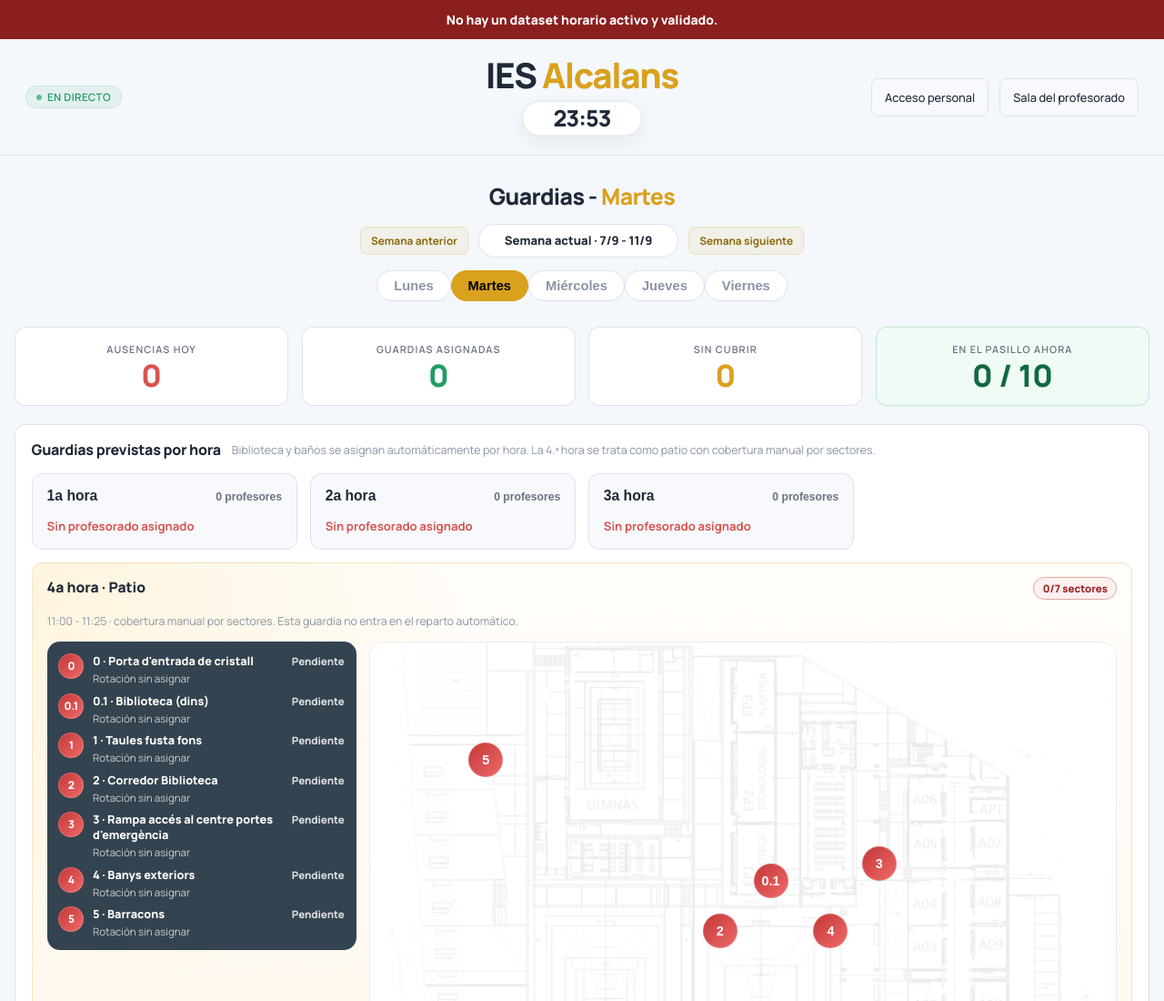
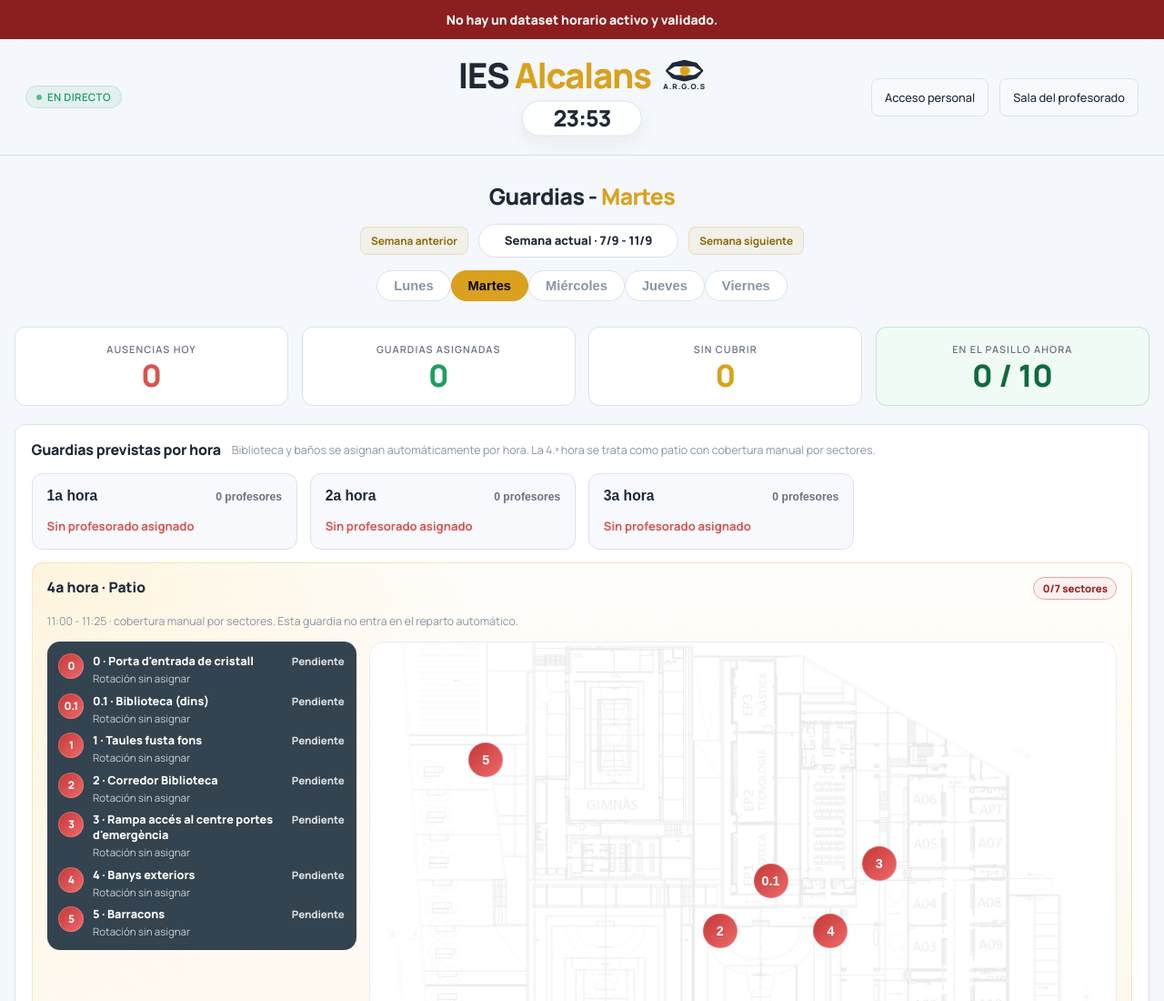
Before and after one commit to evilgreen94/horario-ies-alcalans, a website: page guardias.html in a window 1280 px wide. Shown: the top 1100 px of the page at 91% size. Drawn offline with Linux system fonts and the light colour scheme; no server answers.

Commit message:
feat: add ARGOS visual identity

```diff
--- a/css/guardias.css
+++ b/css/guardias.css
@@ -985,6 +985,12 @@
 }
 .logo { margin: 0; }
 .logo-link { display: flex; align-items: center; color: var(--text); text-decoration: none; }
+.identity-lockup {
+  display: flex;
+  align-items: center;
+  justify-content: center;
+  gap: .85rem;
+}
 .logo-title {
   font-family: var(--font-h);
   font-size: clamp(2rem, 3vw, 2.8rem);
@@ -993,6 +999,61 @@
   line-height: 1;
 }
 .logo-title-accent { color: var(--accent); }
+.argos-brand {
+  display: grid;
+  flex: 0 0 auto;
+  justify-items: center;
+  gap: .08rem;
+  color: var(--text);
+  line-height: 1;
+}
+.argos-eye {
+  position: relative;
+  display: block;
+  width: 42px;
+  height: 24px;
+  overflow: hidden;
+  background: var(--text);
+  clip-path: polygon(0 50%, 18% 14%, 50% 0, 82% 14%, 100% 50%, 82% 86%, 50% 100%, 18% 86%);
+}
+.argos-eye::before {
+  content: '';
+  position: absolute;
+  z-index: 1;
+  inset: 7px 3px;
+  background: var(--surface);
+  clip-path: polygon(0 50%, 22% 0, 78% 0, 100% 50%, 78% 100%, 22% 100%);
+}
+.argos-eye__pupil {
+  position: absolute;
+  z-index: 2;
+  left: 50%;
+  top: 50%;
+  width: 11px;
+  height: 11px;
+  border-radius: 50%;
+  background: var(--accent);
+  transform: translate(-50%, -50%);
+  animation: argos-pupil-watch 9s ease-in-out infinite;
+}
+.argos-wordmark {
+  font-family: var(--font-h);
+  font-size: .5rem;
+  font-weight: 800;
+  letter-spacing: .13em;
+  white-space: nowrap;
+}
+@keyframes argos-pupil-watch {
+  0%, 20%, 38%, 62%, 82%, 100% { transform: translate(-50%, -50%); }
+  29% { transform: translate(calc(-50% + 2px), calc(-50% + .5px)); }
+  72% { transform: translate(calc(-50% - 2px), calc(-50% - 1px)); }
+}
+@media (prefers-reduced-motion: reduce) {
+  .argos-eye__pupil {
+    animation: none;
+    transform: translate(-50%, -50%);
+  }
+}
 .pulse-badge { display: flex; align-items: center; gap: 6px; background: rgba(31,157,99,0.08); border: 1px solid rgba(31,157,99,0.14); color: var(--green); font-size: .72rem; font-weight: 600; padding: 4px 11px; border-radius: 20px; letter-spacing: .4px; text-transform: uppercase; }
 .pulse-dot { width: 6px; height: 6px; background: var(--green); border-radius: 50%; animation: blink 1.6s infinite; }
 @keyframes blink { 0%,100%{opacity:1} 50%{opacity:.2} }
@@ -3774,6 +3835,9 @@
   .header-center {
     gap: .45rem;
   }
+  .identity-lockup { gap: .65rem; }
+  .argos-eye { width: 38px; height: 22px; }
+  .argos-wordmark { font-size: .46rem; letter-spacing: .1em; }
   .admin-pasillo-item { grid-template-columns: 1fr; }
   .header-actions {
     display: grid;
@@ -3933,11 +3997,9 @@
     padding: .75rem 1rem;
   }
   body:not(.tv-mode):not(.superadmin-active):not(.superadmin-route) .header-status,
-  body:not(.tv-mode):not(.superadmin-active):not(.superadmin-route) .tv-header-top,
   body:not(.tv-mode):not(.superadmin-active):not(.superadmin-route) .tv-announcement,
   body:not(.tv-mode):not(.superadmin-active):not(.superadmin-route) .tv-header-meta,
   body:not(.tv-mode):not(.superadmin-active):not(.superadmin-route) .clock,
-  body:not(.tv-mode):not(.superadmin-active):not(.superadmin-route) .header-center,
   body:not(.tv-mode):not(.superadmin-active):not(.superadmin-route) .day-strip .week-strip,
   body:not(.tv-mode):not(.superadmin-active):not(.superadmin-route) .day-strip,
   body:not(.tv-mode):not(.superadmin-active):not(.superadmin-route) #dayPills,
--- a/guardias.html
+++ b/guardias.html
@@ -7,7 +7,7 @@
 <link rel="icon" type="image/jpeg" href="imagenes/logo-ies-alcalans.jpg">
 <link rel="apple-touch-icon" href="imagenes/logo-ies-alcalans.jpg">
 <link href="https://fonts.googleapis.com/css2?family=Manrope:wght@400;500;600;700;800&display=swap" rel="stylesheet">
-<link rel="stylesheet" href="css/guardias.css?v=20260508-printstatic">
+<link rel="stylesheet" href="css/guardias.css?v=20260909-argos-identity">
 </head>
 <body>
 <header>
@@ -17,10 +17,18 @@
   <div class="header-center">
     <div class="app-mobile-day" id="appMobileDay">Guardias - Lunes</div>
     <div class="tv-header-top" id="tvHeaderTop">
-      <div class="logo">
-        <a class="logo-link" href="https://portal.edu.gva.es/iesalcalans/es/" target="_blank" rel="noopener noreferrer">
-          <span class="logo-title">IES <span class="logo-title-accent">Alcalans</span></span>
-        </a>
+      <div class="identity-lockup">
+        <div class="logo">
+          <a class="logo-link" href="https://portal.edu.gva.es/iesalcalans/es/" target="_blank" rel="noopener noreferrer">
+            <span class="logo-title">IES <span class="logo-title-accent">Alcalans</span></span>
+          </a>
+        </div>
+        <div class="argos-brand" role="img" aria-label="A.R.G.O.S, identidad del sistema">
+          <span class="argos-eye" aria-hidden="true">
+            <span class="argos-eye__pupil"></span>
+          </span>
+          <span class="argos-wordmark" aria-hidden="true">A.R.G.O.S</span>
+        </div>
       </div>
       <a class="tv-exit-btn" id="tvExitBtn" href="/" onclick="closeTvPanel(); return false;">Salir del panel</a>
     </div>
```
Also changed, not shown: server/tests/unified-web-identity.test.js (+8 -0 lines).
